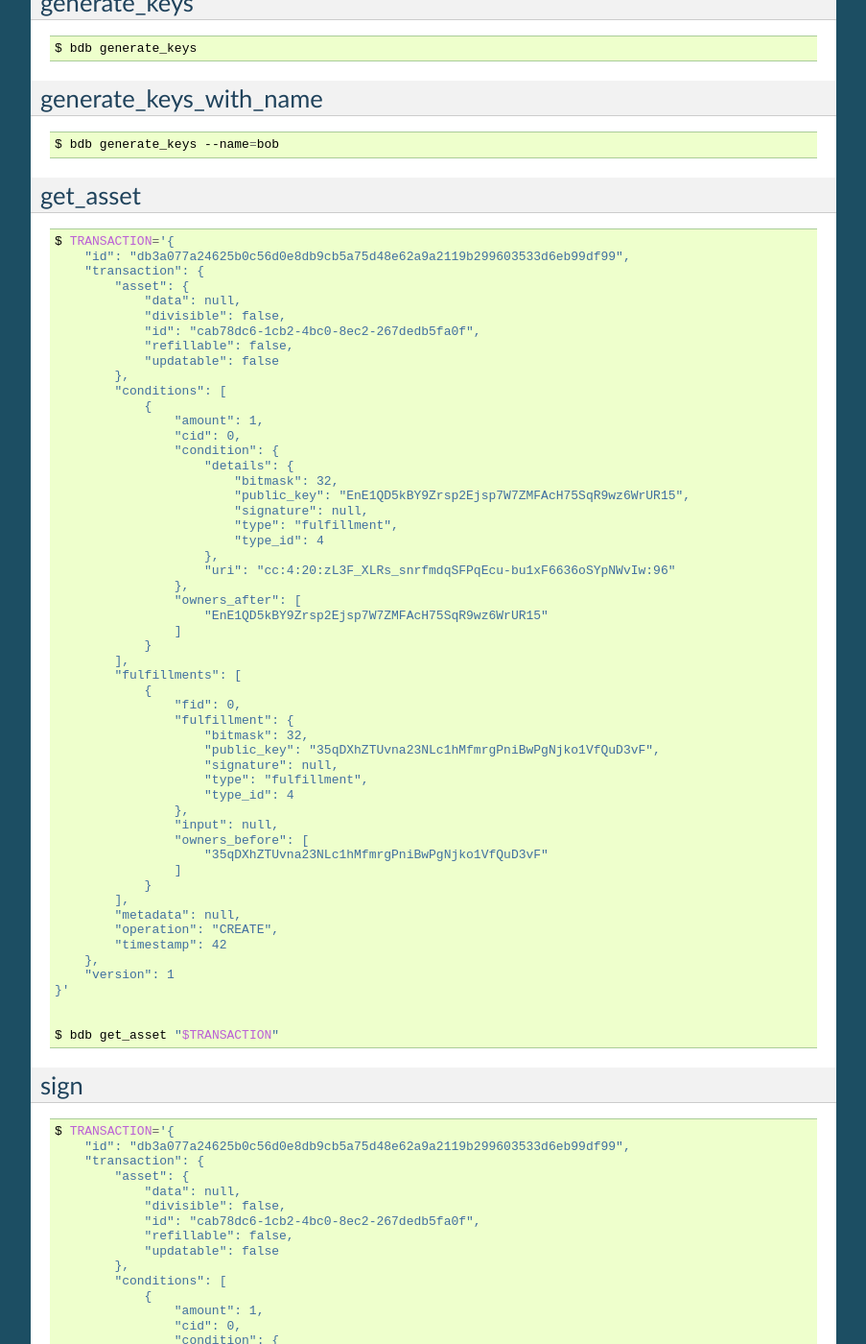
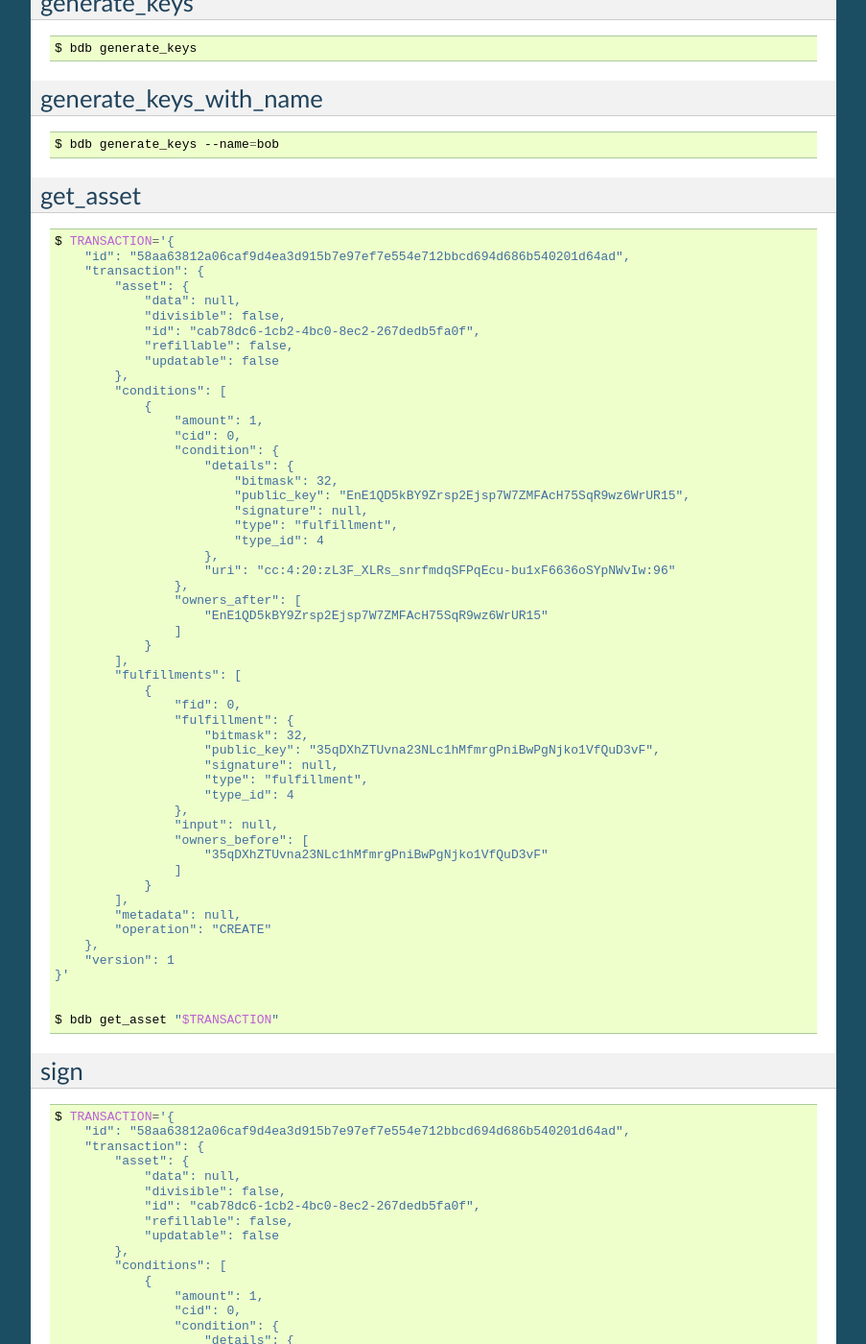
Before and after one commit to bigchaindb/bdb-transaction-cli, a Sphinx documentation site: the page built from docs/examples.rst, in a window 1280 px wide and 1400 px high, scrolled down 1168 px. Shown: the whole window at 96% size, without its empty margins (198-1101 px from the left). Built offline with Sphinx 7.4.7, drawn with Linux system fonts in a browser that asks for light colours; some of the changed text lies outside the part shown.

Commit message:
changes to reflect timestamp removal upstream

```diff
--- a/docs/examples.rst
+++ b/docs/examples.rst
@@ -105,7 +105,7 @@ get_asset
 .. code-block:: shell
 
    $ TRANSACTION='{
-       "id": "db3a077a24625b0c56d0e8db9cb5a75d48e62a9a2119b299603533d6eb99df99",
+       "id": "58aa63812a06caf9d4ea3d915b7e97ef7e554e712bbcd694d686b540201d64ad",
        "transaction": {
            "asset": {
                "data": null,
@@ -150,8 +150,7 @@ get_asset
                }
            ],
            "metadata": null,
-           "operation": "CREATE",
-           "timestamp": 42
+           "operation": "CREATE"
        },
        "version": 1
    }'
@@ -167,7 +166,7 @@ sign
 .. code-block:: shell
 
    $ TRANSACTION='{
-       "id": "db3a077a24625b0c56d0e8db9cb5a75d48e62a9a2119b299603533d6eb99df99",
+       "id": "58aa63812a06caf9d4ea3d915b7e97ef7e554e712bbcd694d686b540201d64ad",
        "transaction": {
            "asset": {
                "data": null,
@@ -212,8 +211,7 @@ sign
                }
            ],
            "metadata": null,
-           "operation": "CREATE",
-           "timestamp": 42
+           "operation": "CREATE"
        },
        "version": 1
    }'
@@ -229,7 +227,7 @@ spend
 .. code-block:: shell
 
    $ TRANSACTION='{
-       "id": "db3a077a24625b0c56d0e8db9cb5a75d48e62a9a2119b299603533d6eb99df99",
+       "id": "58aa63812a06caf9d4ea3d915b7e97ef7e554e712bbcd694d686b540201d64ad",
        "transaction": {
            "asset": {
                "data": null,
@@ -274,8 +272,7 @@ spend
                }
            ],
            "metadata": null,
-           "operation": "CREATE",
-           "timestamp": 42
+           "operation": "CREATE"
        },
        "version": 1
    }'
@@ -291,7 +288,7 @@ spend_with_condition_ids
 .. code-block:: shell
 
    $ TRANSACTION='{
-       "id": "db3a077a24625b0c56d0e8db9cb5a75d48e62a9a2119b299603533d6eb99df99",
+       "id": "58aa63812a06caf9d4ea3d915b7e97ef7e554e712bbcd694d686b540201d64ad",
        "transaction": {
            "asset": {
                "data": null,
@@ -336,8 +333,7 @@ spend_with_condition_ids
                }
            ],
            "metadata": null,
-           "operation": "CREATE",
-           "timestamp": 42
+           "operation": "CREATE"
        },
        "version": 1
    }'
@@ -367,7 +363,7 @@ transfer
            },
            "input": {
                "cid": 0,
-               "txid": "db3a077a24625b0c56d0e8db9cb5a75d48e62a9a2119b299603533d6eb99df99"
+               "txid": "58aa63812a06caf9d4ea3d915b7e97ef7e554e712bbcd694d686b540201d64ad"
            },
            "owners_before": [
                "EnE1QD5kBY9Zrsp2Ejsp7W7ZMFAcH75SqR9wz6WrUR15"
```
Also changed, not shown: other parts of docs/examples.rst (+1 -1 lines), 2 other files.
